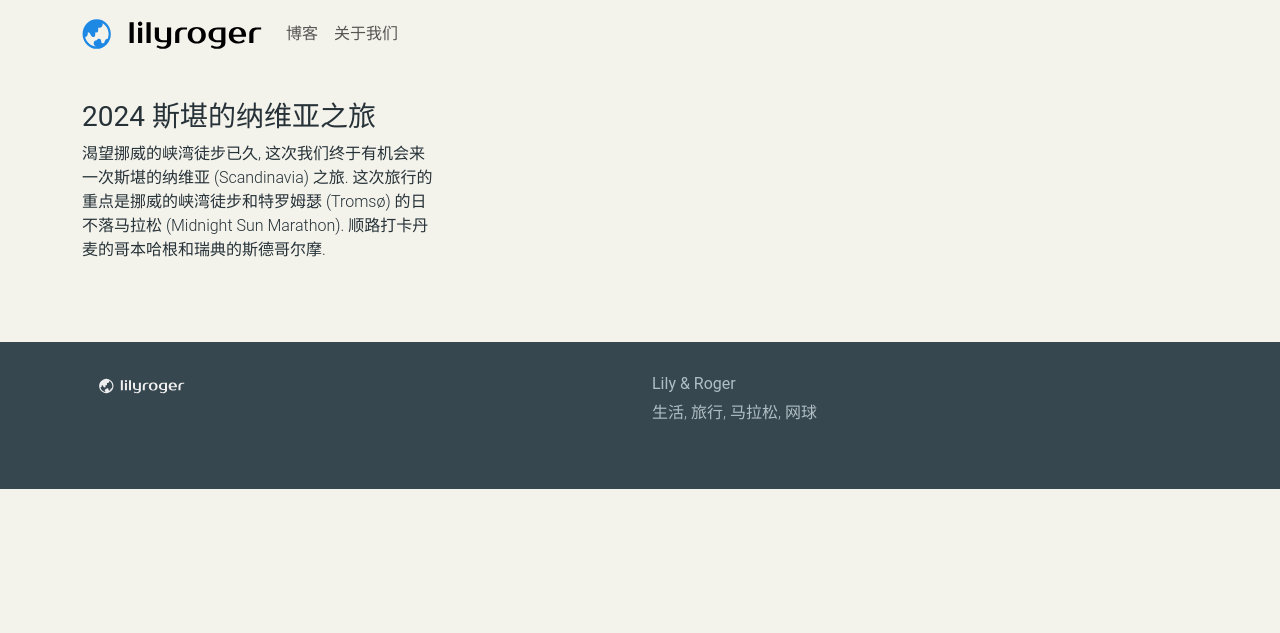
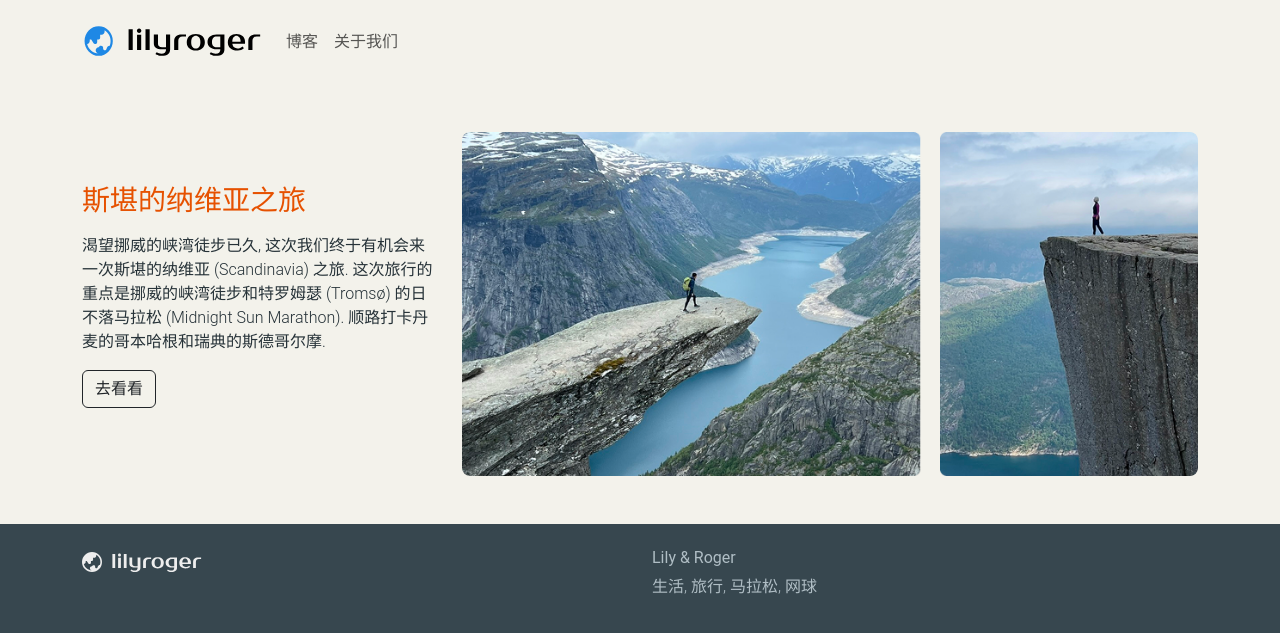
Before and after one commit to lilynroger/lilynroger.github.io, a Jekyll site: the page built from index.markdown, in a window 1280 px wide. Shown: the top 633 px of the page. Built offline with Jekyll 4.4.1, drawn with Linux system fonts in a browser that asks for light colours.

Commit message:
new basic design of home page

```diff
--- a/_includes/footer.html
+++ b/_includes/footer.html
@@ -1,10 +1,10 @@
 <footer class="container-fluid">
-  <div class="container">
+  <div class="container py-4">
     <data class="u-url" href="{{ '/' | relative_url }}"></data>
 
     <div class="row">
       <div class="col">
-        <img src="/assets/images/logo-bright-small.svg" alt="{{ site.title | escape }}" width="120" height="20">
+        <img src="/assets/images/logo-bright-small.svg" alt="{{ site.title | escape }}">
       </div>
       <div class="col">
         <h6>{{ site.title | escape }}</h6>
--- a/_includes/header.html
+++ b/_includes/header.html
@@ -1,4 +1,4 @@
-<header class="navbar navbar-expand-lg" role="banner">
+<header class="navbar navbar-expand-lg py-3" role="banner">
   <nav class="container">
 
     {%- assign default_paths = site.pages | map: "path" -%}
--- a/_layouts/default.html
+++ b/_layouts/default.html
@@ -7,7 +7,7 @@
 
   {%- include header.html -%}
 
-  <main aria-label="Content">
+  <main class="container-fluid py-5" aria-label="Content">
     {{ content }}
   </main>
 
--- a/_layouts/home.html
+++ b/_layouts/home.html
@@ -1,28 +1,24 @@
 ---
 layout: default
 ---
-
-<div class="home container-fluid">
+<div class="home container">
 
   {{ content }}
 
-  <div class="container">
-    <div class="row">
-      <div class="col">
-        <h3>2024 斯堪的纳维亚之旅</h3>
-        <p>
-          渴望挪威的峡湾徒步已久, 这次我们终于有机会来一次斯堪的纳维亚 (Scandinavia) 之旅.
-          这次旅行的重点是挪威的峡湾徒步和特罗姆瑟 (Tromsø) 的日不落马拉松 (Midnight Sun
-          Marathon). 顺路打卡丹麦的哥本哈根和瑞典的斯德哥尔摩.</p>
-      </div>
-      <div class="col">
-
-      </div>
-      <div class="col">
-
-      </div>
+  <div class="cover row">
+    <div class="col col-12 col-lg-4 align-self-center">
+      <h3 class="mb-3">斯堪的纳维亚之旅</h3>
+      <p>
+        渴望挪威的峡湾徒步已久, 这次我们终于有机会来一次斯堪的纳维亚 (Scandinavia) 之旅.
+        这次旅行的重点是挪威的峡湾徒步和特罗姆瑟 (Tromsø) 的日不落马拉松 (Midnight Sun
+        Marathon). 顺路打卡丹麦的哥本哈根和瑞典的斯德哥尔摩.</p>
+      <p>
+        <a href="{% post_url 2024-05-27-scandinavia %}" class="btn btn-outline-dark">去看看</a>
+      </p>
     </div>
-
+    <div class="col col-12 col-lg-8">
+      <img src="{{ '/assets/images/2024/scandinavia/scandinavia/cover.png' | relative_url }}"
+        class="img-fluid rounded-3" alt="...">
+    </div>
   </div>
-
 </div>
--- a/_layouts/posts.html
+++ b/_layouts/posts.html
@@ -1,7 +1,6 @@
 ---
 layout: default
 ---
-
 <div class="post-list container">
   {%- if page.title -%}
   <h2>{{ page.title | escape }}</h2>
--- a/assets/styles/main.css
+++ b/assets/styles/main.css
@@ -2,7 +2,7 @@ body {
     font-family: Roboto, Helvetica, Tahoma, Arial, "PingFang SC", "Hiragino Sans GB", "Heiti SC", "Microsoft YaHei", "WenQuanYi Micro Hei", sans-serif;
     font-weight: 300;
     color: #263238;
-    background-color: #f3f2eb;
+    background-color: #37474F;
 }
 
 h1,
@@ -25,14 +25,18 @@ a {
 }
 
 header {
-    margin-bottom: 32px;
-    padding-top: 16px;
+    background-color: #F3F2EB;
+}
+
+main {
+    background-color: #F3F2EB;
 }
 
 footer {
-    margin-top: 64px;
-    padding-top: 32px;
-    padding-bottom: 48px;
     background-color: #37474F;
     color: #B0BEC5;
 }
+
+.home .cover h3 {
+    color: #E65100;
+}
```
Also changed, not shown: assets/images/2024/scandinavia/scandinavia/cover.png (added), assets/images/2024/scandinavia/scandinavia/the-pulpit-rock.jpeg (added), assets/images/2024/scandinavia/scandinavia/trolltunga.jpeg (added), assets/images/logo.svg.
